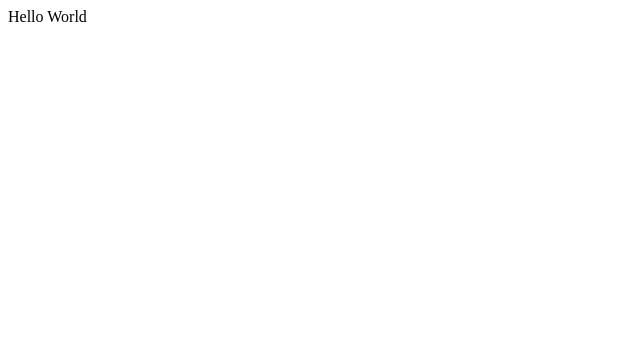
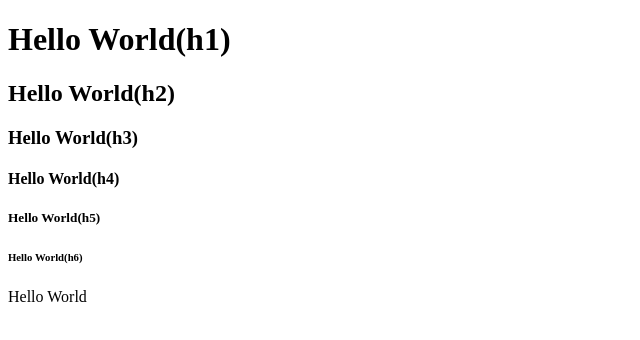
Before and after one commit to Leopard2518/Leopard2518.github.io, a plain HTML site: page index.html in a window 1280 px wide. Shown: the whole page, without its empty margins (0-640 px from the left). Drawn offline with Linux system fonts and the light colour scheme.

Commit message:
[add] コミットしました!!

```diff
--- a/index.html
+++ b/index.html
@@ -5,6 +5,14 @@
     <title>Welcome To Ao.Skyblue's web site!!</title>
   </head>
   <body>
-    <a>Hello World</a>
+      <!--Hは見出しを表し、1~6までレベル設定可能-->
+      <h1>Hello World(h1)</h1>
+      <h2>Hello World(h2)</h2>
+      <h3>Hello World(h3)</h3>
+      <h4>Hello World(h4)</h4>
+      <h5>Hello World(h5)</h5>
+      <h6>Hello World(h6)</h6>
+      <!--Pは段落要素を表す-->
+      <p>Hello World</p>
   </body>
 </html>
```
